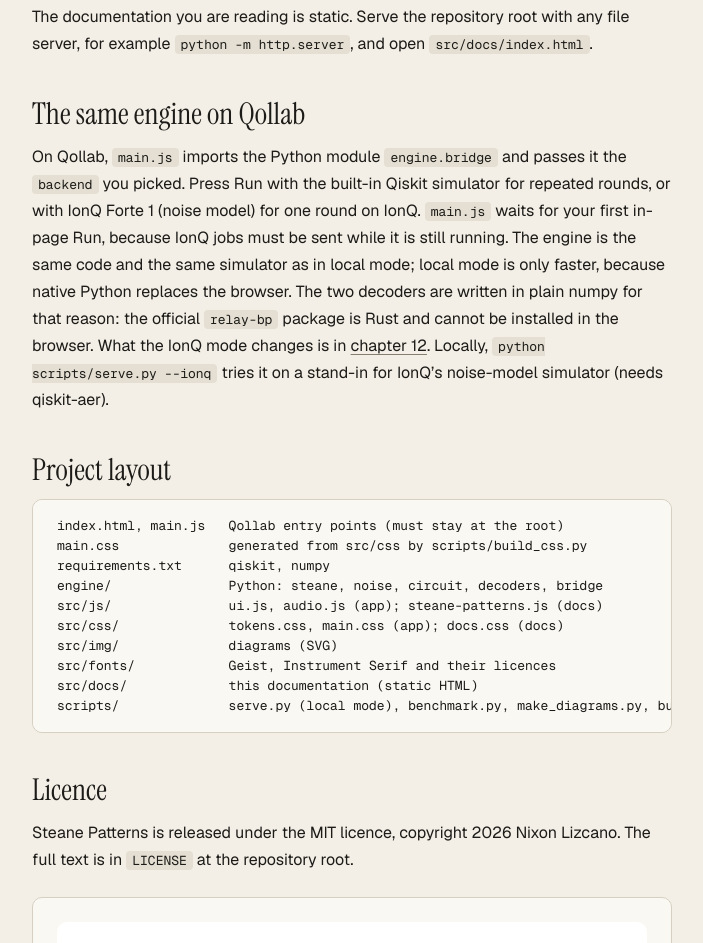
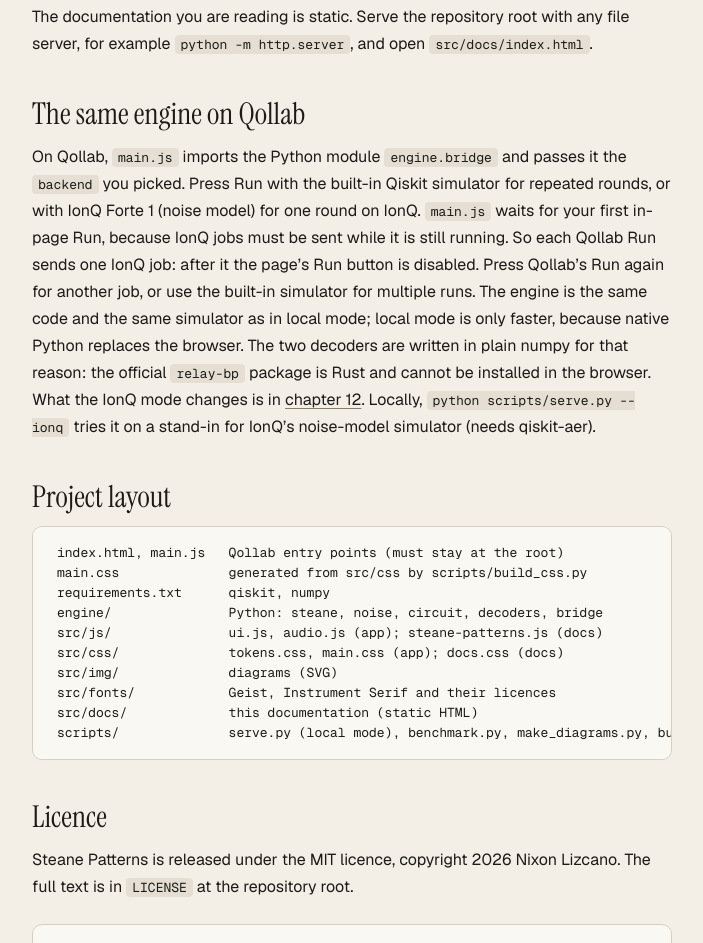
Before and after one commit to Totoratsu/steane-patterns, a plain HTML site: page src/docs/appendix-run.html in a window 1280 px wide. Shown: the part 1087-2030 px from the top of the page, without its empty margins (304-1007 px from the left). Drawn offline with nearby package versions, Linux system fonts and the light colour scheme.

Commit message:
docs: update docs w/ IonQ mode

```diff
--- a/src/docs/appendix-run.html
+++ b/src/docs/appendix-run.html
@@ -72,7 +72,7 @@ python -m engine.selfcheck</code></pre>
     <p>The documentation you are reading is static. Serve the repository root with any file server, for example <code>python -m http.server</code>, and open <code>src/docs/index.html</code>.</p>
 
     <h2 id="qollab">The same engine on Qollab</h2>
-    <p>On Qollab, <code>main.js</code> imports the Python module <code>engine.bridge</code> and passes it the <code>backend</code> you picked. Press Run with the built-in Qiskit simulator for repeated rounds, or with IonQ Forte 1 (noise model) for one round on IonQ. <code>main.js</code> waits for your first in-page Run, because IonQ jobs must be sent while it is still running. The engine is the same code and the same simulator as in local mode; local mode is only faster, because native Python replaces the browser. The two decoders are written in plain numpy for that reason: the official <code>relay-bp</code> package is Rust and cannot be installed in the browser. What the IonQ mode changes is in <a href="12-limits.html">chapter 12</a>. Locally, <code>python scripts/serve.py --ionq</code> tries it on a stand-in for IonQ’s noise-model simulator (needs qiskit-aer).</p>
+    <p>On Qollab, <code>main.js</code> imports the Python module <code>engine.bridge</code> and passes it the <code>backend</code> you picked. Press Run with the built-in Qiskit simulator for repeated rounds, or with IonQ Forte 1 (noise model) for one round on IonQ. <code>main.js</code> waits for your first in-page Run, because IonQ jobs must be sent while it is still running. So each Qollab Run sends one IonQ job: after it the page’s Run button is disabled. Press Qollab’s Run again for another job, or use the built-in simulator for multiple runs. The engine is the same code and the same simulator as in local mode; local mode is only faster, because native Python replaces the browser. The two decoders are written in plain numpy for that reason: the official <code>relay-bp</code> package is Rust and cannot be installed in the browser. What the IonQ mode changes is in <a href="12-limits.html">chapter 12</a>. Locally, <code>python scripts/serve.py --ionq</code> tries it on a stand-in for IonQ’s noise-model simulator (needs qiskit-aer).</p>
 
     <h2 id="layout">Project layout</h2>
     <pre><code>index.html, main.js   Qollab entry points (must stay at the root)
```
Also changed, not shown: 2 other files.
